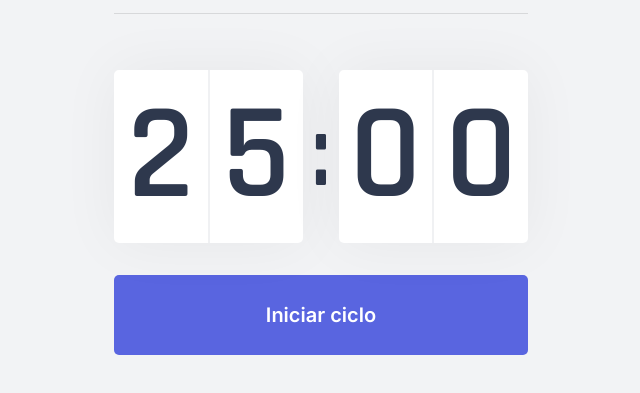
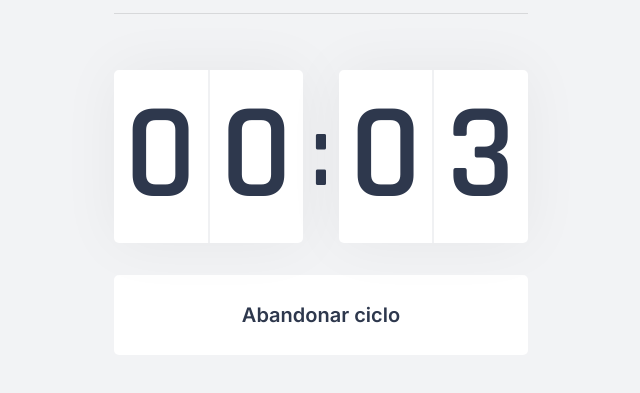
Before and after one commit to Nunes89/move_it_next, a Next.js app: page / in a window 1280 px wide. Both pictures are taken after a click on the button "Iniciar ciclo". Shown: the part 311-704 px from the top of the page, without its empty margins (62-702 px from the left). Built offline with nearby package versions, Linux system fonts and the light colour scheme.

Commit message:
added countdown functionality and buttons changes

```diff
--- a/src/components/Countdown.tsx
+++ b/src/components/Countdown.tsx
@@ -1,22 +1,77 @@
+import { useEffect, useState } from "react";
 import styles from "../styles/components/Countdown.module.css";
 
+let countdownTimeout: NodeJS.Timeout;
 export default function Countdown() {
+  const [time, setTime] = useState(5);
+  const [isActive, setIsActive] = useState(false);
+  const [hasFinished, setHasFinished] = useState(false);
+
+  const minutes = Math.floor(time / 60);
+  const seconds = time % 60;
+  const [minuteLeft, minuteRight] = String(minutes).padStart(2, "0").split("");
+  const [secondLeft, secondRight] = String(seconds).padStart(2, "0").split("");
+
+  function startCountdown() {
+    setIsActive(true);
+  }
+
+  function resetCountdown() {
+    clearTimeout(countdownTimeout);
+    setIsActive(false);
+    setTime(25 * 60);
+  }
+
+  useEffect(() => {
+    if (isActive && time > 0) {
+      countdownTimeout = setTimeout(() => {
+        setTime(time - 1);
+      }, 1000);
+    } else if (isActive && time === 0) {
+      setHasFinished(true);
+      setIsActive(false);
+    }
+  }, [isActive, time]);
+
   return (
     <div>
       <div className={styles.countdownContainer}>
         <div>
-          <span>2</span>
-          <span>5</span>
+          <span>{minuteLeft}</span>
+          <span>{minuteRight}</span>
         </div>
         <span>:</span>
         <div>
-          <span>0</span>
-          <span>0</span>
+          <span>{secondLeft}</span>
+          <span>{secondRight}</span>
         </div>
       </div>
-      <button type="button" className={styles.countdownButton}>
-        Iniciar ciclo
-      </button>
+      {hasFinished ? (
+        <button disabled type="button" className={styles.countdownButton}>
+          Ciclo encerrado
+          <img src="icons/tick.svg" alt="Tick"/>
+        </button>
+      ) : (
+        <>
+          {isActive ? (
+            <button
+              type="button"
+              className={`${styles.countdownButton} ${styles.countdownButtonActive}`}
+              onClick={resetCountdown}
+            >
+              Abandonar ciclo
+            </button>
+          ) : (
+            <button
+              type="button"
+              className={styles.countdownButton}
+              onClick={startCountdown}
+            >
+              Iniciar ciclo
+            </button>
+          )}
+        </>
+      )}
     </div>
   );
 }
--- a/src/styles/components/Countdown.module.css
+++ b/src/styles/components/Countdown.module.css
@@ -20,6 +20,7 @@
 
 .countdownContainer>div span {
   flex: 1;
+  width: 70px;
 }
 
 .countdownContainer>div span:first-child {
@@ -53,6 +54,29 @@
   transition: background-color 0.2s;
 }
 
-.countdownButton:hover{
+.countdownButton:not(:disabled):hover {
   background: var(--blue-dark);
 }
+
+.countdownButton>img {
+  width: 1.2rem;
+  height: 1.2rem;
+  margin-left: 10px;
+}
+
+.countdownButton:disabled {
+  background: var(--white);
+  color: var(--text);
+  cursor: not-allowed;
+  border-bottom: 5px solid var(--green);
+}
+
+.countdownButtonActive {
+  background: var(--white);
+  color: var(--title);
+}
+
+.countdownButtonActive:not(:disabled):hover {
+  background: var(--red);
+  color: var(--white);
+}
```
Also changed, not shown: public/icons/tick.svg (added).
